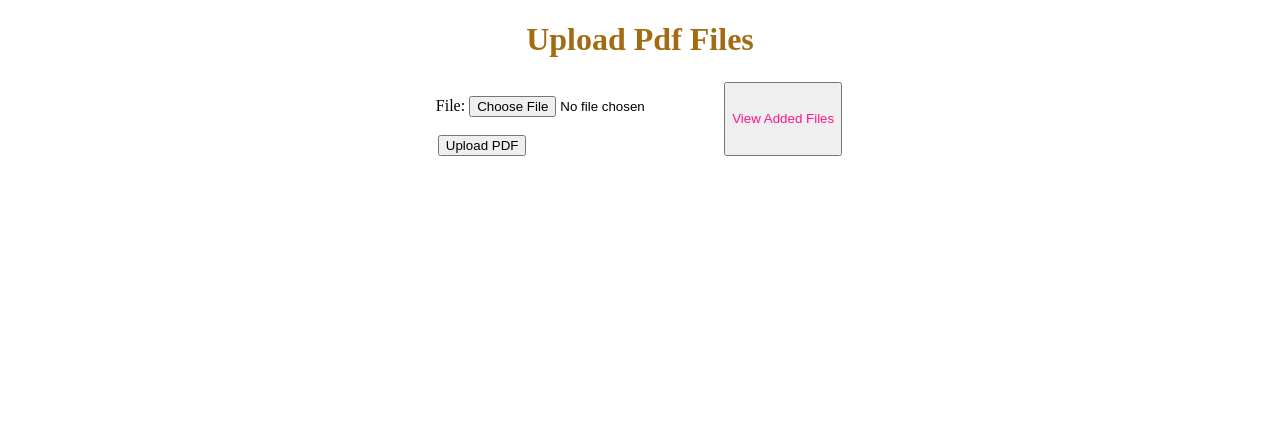
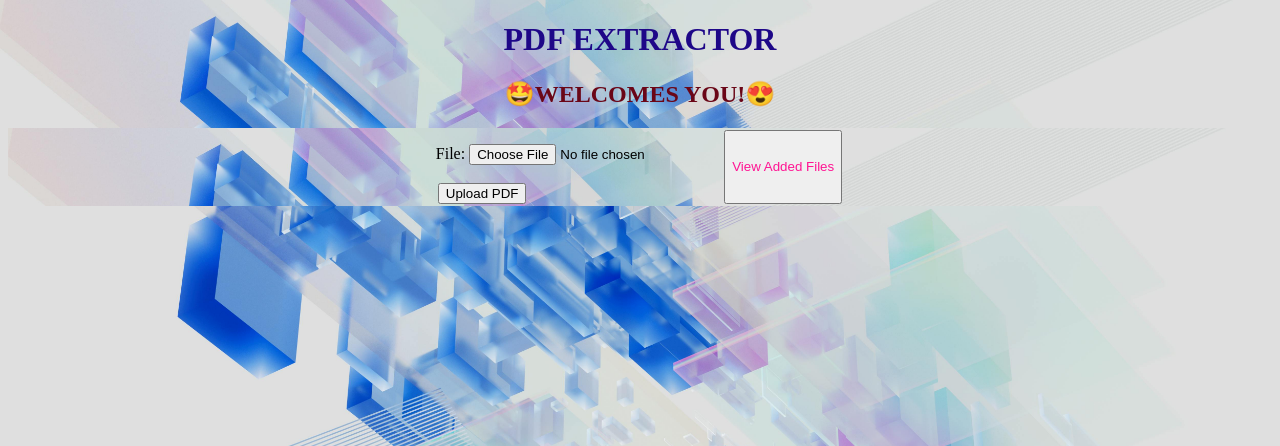
Before and after one commit to MahendranRX/pdf-extractor, a Django app: page / in a window 1280 px wide. Shown: the top 446 px of the page. Run offline with Django 5.2, Linux system fonts and the light colour scheme.

Commit message:
added static files like css and images

```diff
--- a/pdfdata/settings.py
+++ b/pdfdata/settings.py
@@ -121,7 +121,8 @@ USE_TZ = True
 # https://docs.djangoproject.com/en/5.1/howto/static-files/
 
 STATIC_URL = 'static/'
-STATIC_ROOT = os.path.join(BASE_DIR, 'static')
+# STATIC_ROOT = os.path.join(BASE_DIR, 'static')
+STATICFILES_DIRS = [BASE_DIR / 'static']
 
 MEDIA_URL = '/media/'
 MEDIA_ROOT = os.path.join(BASE_DIR, 'media')
--- a/pdfdatas/views.py
+++ b/pdfdatas/views.py
@@ -48,6 +48,9 @@ def pdf_file_delete(request, pk):
 
 
 def extract_datas(request):
+
+    Employee.objects.all().delete()
+
     # Set up FileSystemStorage with the location of the 'pdffiles' folder
     fs = FileSystemStorage(location=os.path.join(
         settings.MEDIA_ROOT, 'pdffiles'))
--- /dev/null
+++ b/static/css/styles.css
@@ -0,0 +1,67 @@
+
+
+ table,
+ th,
+ td {
+     border: 1px solid #c4dcf3;
+     border-left: 0;
+     border-right: 0;
+     border-collapse: collapse;
+     text-align: center;
+ }
+
+ th,
+ td {
+     padding: 10px;
+ }
+
+ th {
+     background-color: #427fef;
+     color: white;
+ }
+
+ tbody tr:nth-child(odd) {
+     background-color: #eef7ff;
+ }
+
+ tfoot {
+     text-align: left;
+ }
+
+a,
+a:hover,
+a:focus {
+    text-decoration: none;
+    color: deeppink;
+}
+
+button {
+    margin: 2px;
+}
+
+.container {
+    display: flex;
+    flex-direction: column;
+    justify-content: center;
+    background-color: burlywood;
+}
+
+.upload {
+    flex-direction: row;
+}
+
+h1, h2 {
+    text-align: center;
+    color:rgb(30, 7, 136);
+}
+
+h2 {
+    color: rgb(106, 6, 23);
+}
+
+.upload {
+        background-image:url('/static/images/sys2.jpg');
+        background-repeat: no-repeat;
+        background-size: 100%;
+        background-color: #c4dcf3;
+    }
--- a/templates/pdfs/upload.html
+++ b/templates/pdfs/upload.html
@@ -4,32 +4,12 @@
     <meta charset="UTF-8" />
     <meta name="viewport" content="width=device-width, initial-scale=1.0" />
     <title>PDF UPLOAD</title>
-    <style>
-      a,
-      a:hover,
-      a:focus {
-        text-decoration: none;
-        color: deeppink;
-      }
-      button {
-        margin: 2px;
-      }
-
-      .container {
-        display: flex;
-        flex-direction: row;
-        justify-content: center;
-      }
-
-      h1 {
-        text-align: center;
-        color: rgb(162, 109, 18);
-      }
-    </style>
+    <link rel="stylesheet" href="/static/css/styles.css" />
   </head>
-  <body>
-    <h1>Upload Pdf Files</h1>
-    <div class="container">
+  <body class="upload">
+    <h1>PDF EXTRACTOR</h1>
+    <h2>🤩WELCOMES YOU!😍</h2>
+    <span class="container upload">
       <form method="POST" enctype="multipart/form-data">
         {% csrf_token %} {{ form.as_p }}
 
@@ -39,6 +19,6 @@
       <button>
         <a href="{% url 'pdf-list' %}"> View Added Files</a>
       </button>
-    </div>
+    </span>
   </body>
 </html>
```
Also changed, not shown: templates/pdfs/employee_details.html (+3 -51 lines), templates/pdfs/pdfs_list.html (+1 -52 lines), db.sqlite3, static/images/sys.jpg (added), static/images/sys2.jpg (added), 4 other files.
